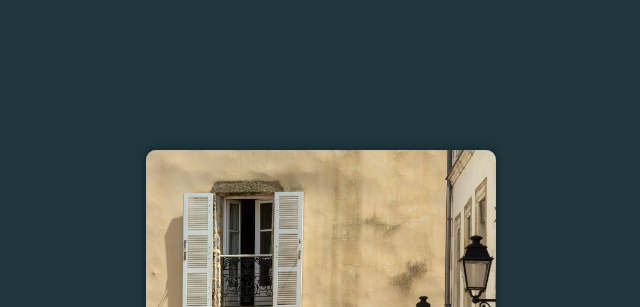
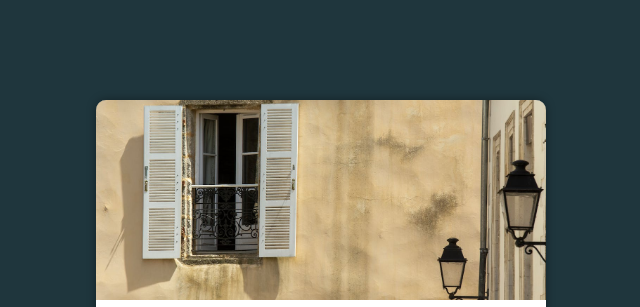
Before and after one commit to CarlosHenriqueLS/projeto-login, a plain HTML site: page index.html in a window 1280 px wide. Shown: the top 307 px of the page, without its empty margins (319-959 px from the left). Drawn offline with Linux system fonts and the light colour scheme.

Commit message:
Update style.css

```diff
--- a/estilos/style.css
+++ b/estilos/style.css
@@ -37,15 +37,15 @@ main {
 section#login {
     background-color: white;
 
-    width: 350px;
-    height: 500px;
+    width: 450px;
+    height: 600px;
     border-radius: 10px;
     overflow: hidden;
     box-shadow: 0px 0px 10px rgba(0, 0, 0, 0.38);
 }
 
 section#login > div#imagem {
-    background: #1F363D url(../imagens/janela.jpg) no-repeat;
+    background: #1F363D url(../imagens/janela.jpg) no-repeat center ;
     background-size: cover;
 
     display: block;
```
